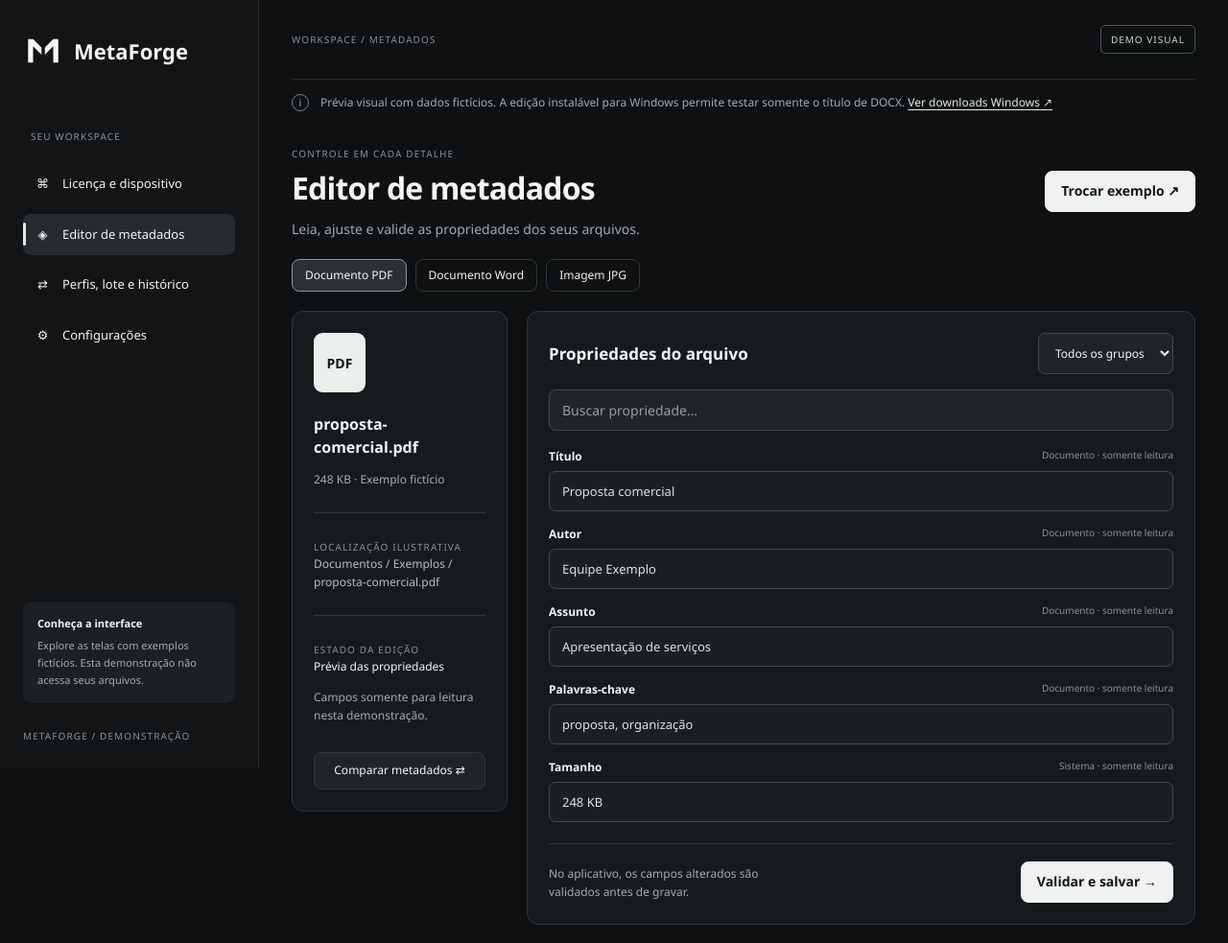
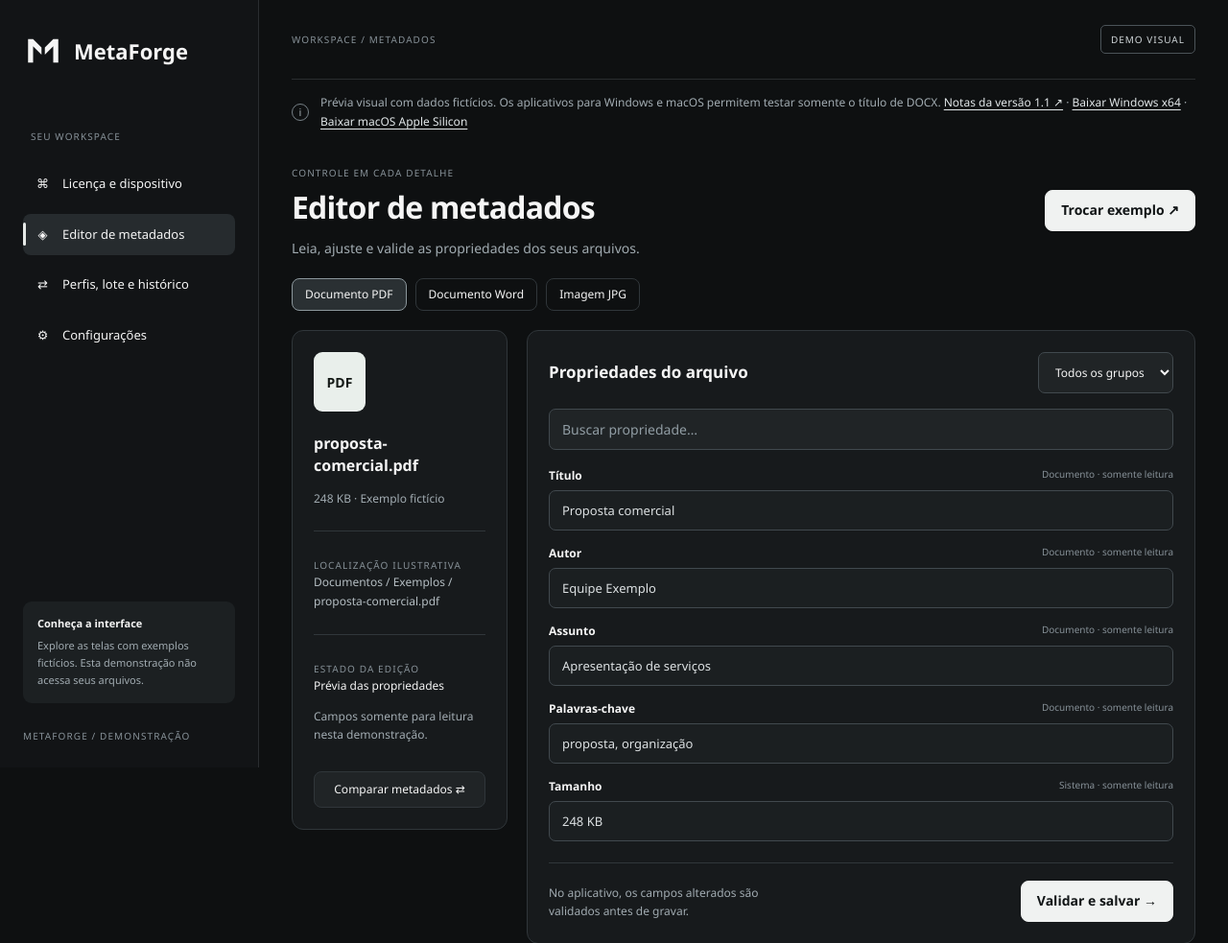
Before and after one commit to gsantanaoffsec/metaforge-test-version, a plain HTML site: page docs/index.html in a window 1280 px wide. Shown: the top 983 px of the page at 96% size. Drawn offline with Linux system fonts and the light colour scheme.

Commit message:
feat: atualizar demo 1.1 para Windows e macOS

```diff
--- a/docs/index.html
+++ b/docs/index.html
@@ -26,7 +26,7 @@
     </aside>
     <main>
       <header class="topbar"><span id="breadcrumb" class="eyebrow">WORKSPACE / METADADOS</span><span class="badge">DEMO VISUAL</span></header>
-      <div class="demo-note"><span class="note-icon" aria-hidden="true">i</span><p>Prévia visual com dados fictícios. A edição instalável para Windows permite testar somente o título de DOCX. <a href="https://github.com/gsantanaoffsec/metaforge-test-version/releases" target="_blank" rel="noopener noreferrer">Ver downloads Windows ↗</a></p></div>
+      <div class="demo-note"><span class="note-icon" aria-hidden="true">i</span><p>Prévia visual com dados fictícios. Os aplicativos para Windows e macOS permitem testar somente o título de DOCX. <a href="https://github.com/gsantanaoffsec/metaforge-test-version/releases/tag/demo-v1.1.0" target="_blank" rel="noopener noreferrer">Notas da versão 1.1 ↗</a> · <a href="https://github.com/gsantanaoffsec/metaforge-test-version/releases/download/demo-v1.1.0/MetaForge-Demo-win-x64.zip">Baixar Windows x64</a> · <a href="https://github.com/gsantanaoffsec/metaforge-test-version/releases/download/demo-v1.1.0/MetaForge-Demo-macos-arm64.zip">Baixar macOS Apple Silicon</a></p></div>
       <div id="content" tabindex="-1">
         <section id="editor" class="section" aria-labelledby="editor-title">
           <div class="section-heading"><div><span class="eyebrow">CONTROLE EM CADA DETALHE</span><h1 id="editor-title">Editor de metadados</h1><p>Leia, ajuste e valide as propriedades dos seus arquivos.</p></div><button class="primary" id="next-example">Trocar exemplo <span aria-hidden="true">↗</span></button></div>
```
Also changed, not shown: LEIA-ME-DEMO.txt, 3 other files.
